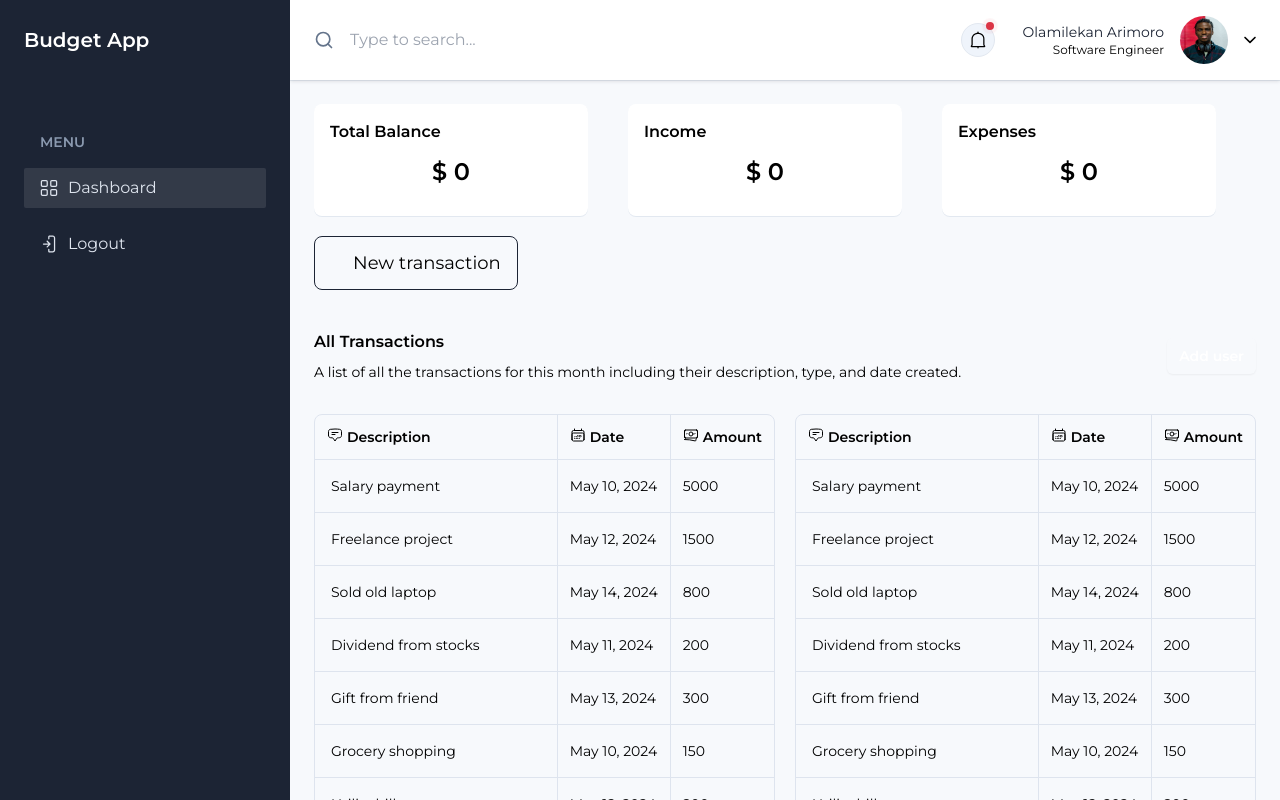
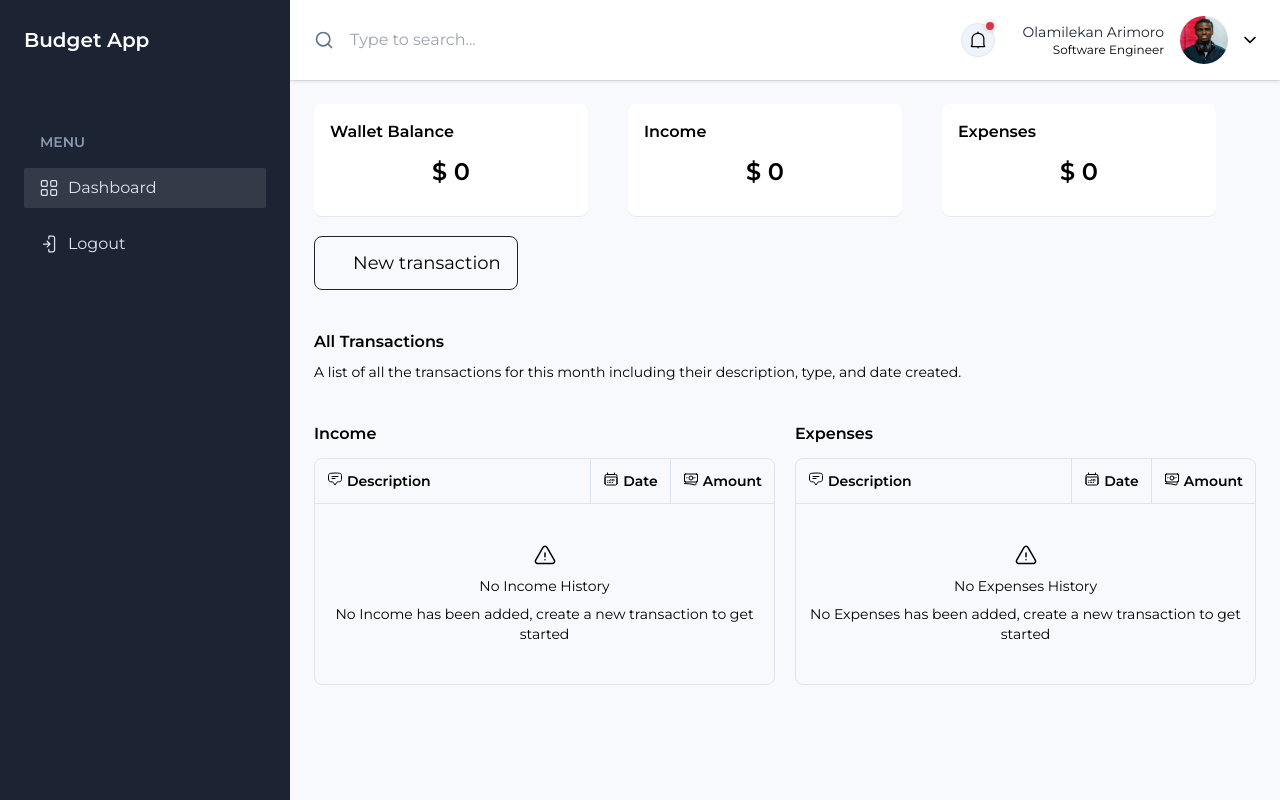
Before and after one commit to Lexitar32/My-Tips-App, a React (Vite) app: page /dashboard in a window 1280 px wide. Built offline with nearby package versions, Linux system fonts and the light colour scheme; some icons are missing.

Commit message:
add transaction and render transactions done

```diff
--- /dev/null
+++ b/src/assets/icons/EmptyIcon.tsx
@@ -0,0 +1,20 @@
+import * as React from "react";
+
+export const EmptyIcon = () => {
+  return (
+    <svg
+      xmlns="http://www.w3.org/2000/svg"
+      fill="none"
+      viewBox="0 0 24 24"
+      stroke-width="1.5"
+      stroke="currentColor"
+      className="w-6 h-6"
+    >
+      <path
+        stroke-linecap="round"
+        stroke-linejoin="round"
+        d="M12 9v3.75m-9.303 3.376c-.866 1.5.217 3.374 1.948 3.374h14.71c1.73 0 2.813-1.874 1.948-3.374L13.949 3.378c-.866-1.5-3.032-1.5-3.898 0L2.697 16.126ZM12 15.75h.007v.008H12v-.008Z"
+      />
+    </svg>
+  );
+};
--- a/src/components/TransactionsTable/index.tsx
+++ b/src/components/TransactionsTable/index.tsx
@@ -1,11 +1,21 @@
 import { DateIcon } from "@assets/icons/DateIcon";
 import { MoneyIcon } from "@assets/icons/MoneyIcon";
 import { TextIcon } from "@assets/icons/TextIcon";
-import { transactions } from "@constants/transactions";
+import { EmptyState } from "@components/common/EmptyState";
 import { ITransactions } from "@interfaces/budget";
 
-export const TransactionsTable: React.FC = () => {
+interface Props {
+  tableTitle?: string;
+  tableData: ITransactions[];
+}
+
+export const TransactionsTable: React.FC<Props> = ({
+  tableTitle,
+  tableData,
+}) => {
   return (
+    <div className="mt-5">
+      <h2 className="font-bold">{tableTitle}</h2>
       <div className="mt-3 border rounded-lg border-bodydark1">
         <div className="flow-root">
           <div>
@@ -43,27 +53,39 @@ export const TransactionsTable: React.FC = () => {
                   </tr>
                 </thead>
                 <tbody className="divide-y divide-bodydark1">
-                {transactions.map((transaction: ITransactions) => (
+                  {tableData?.length ? (
+                    tableData?.map((transaction: ITransactions) => (
                       <tr
                         key={transaction.id}
                         className="divide-x divide-bodydark1"
                       >
-                    <td className="py-4 pl-4 pr-3 text-sm font-medium text-gray-900 whitespace-nowrap">
+                        <td className="py-4 pl-4 pr-3 text-sm font-medium whitespace-nowrap">
                           {transaction.description}
                         </td>
-                    <td className="px-3 py-4 text-sm text-gray-500 whitespace-nowrap">
+                        <td className="px-3 py-4 text-sm whitespace-nowrap">
                           {transaction.transactionDate}
                         </td>
-                    <td className="px-3 py-4 text-sm text-gray-500 whitespace-nowrap">
+                        <td className="px-3 py-4 text-sm whitespace-nowrap">
                           {transaction.amount}
                         </td>
                       </tr>
-                ))}
+                    ))
+                  ) : (
+                    <tr>
+                      <td colSpan={3} className="py-10">
+                        <EmptyState
+                          title={`No ${tableTitle} History`}
+                          description={`No ${tableTitle} has been added, create a new transaction to get started`}
+                        />
+                      </td>
+                    </tr>
+                  )}
                 </tbody>
               </table>
             </div>
           </div>
         </div>
       </div>
+    </div>
   );
 };
--- /dev/null
+++ b/src/components/common/EmptyState/index.tsx
@@ -0,0 +1,17 @@
+import * as React from "react";
+import { EmptyIcon } from "@assets/icons/EmptyIcon";
+
+interface Props {
+  title: string;
+  description: string;
+}
+
+export const EmptyState: React.FC<Props> = ({ title, description }) => {
+  return (
+    <div className="flex flex-col items-center text-sm text-center">
+      <EmptyIcon />
+      <p className="py-2">{title}</p>
+      <p>{description}</p>
+    </div>
+  );
+};
--- a/src/contexts/reducers/budgetReducer.ts
+++ b/src/contexts/reducers/budgetReducer.ts
@@ -12,13 +12,13 @@ const addNewTransaction = (state: BudgetState, data: ITransactions) => {
   };
 };
 
-const editTransaction = (state: BudgetState, walletId: string) => {
+const editTransaction = (state: BudgetState, transactionId: string) => {
   return {
     ...state,
   };
 };
 
-const deleteTransaction = (state: BudgetState) => {
+const deleteTransaction = (state: BudgetState, transactionId: string) => {
   return {
     ...state,
   };
@@ -34,7 +34,7 @@ export const budgetReducer = (
     case "EDIT_TRANSACTION":
       return editTransaction(state, action.payload);
     case "DELETE_TRANSACTION":
-      return deleteTransaction(state);
+      return deleteTransaction(state, action.payload);
     default:
       return state;
   }
--- a/src/pages/Dashboard/index.tsx
+++ b/src/pages/Dashboard/index.tsx
@@ -1,4 +1,8 @@
-import { useBudget } from "@contexts/BudgetContext";
+import {
+  getExpenseTransactions,
+  getIncomeTransactions,
+  useBudget,
+} from "@contexts/BudgetContext";
 import { BalanceCard } from "@components/BalanceCard";
 import { Button } from "@components/ui/Button";
 import { TransactionModal } from "@components/common/Modal/TransactionModal";
@@ -8,6 +12,8 @@ import { TransactionsTable } from "@components/TransactionsTable";
 const DashboardPage = () => {
   const { state } = useBudget();
   const { openModal, setOpenModal } = useModalContext();
+  const incomes = getIncomeTransactions(state.transactions);
+  const expenses = getExpenseTransactions(state.transactions);
 
   const handleModal = () => {
     setOpenModal(!openModal);
@@ -16,7 +22,7 @@ const DashboardPage = () => {
   return (
     <div className="font-mont">
       <div className="flex justify-between">
-        <BalanceCard title={"Total Balance"} amount={state.walletBalance} />
+        <BalanceCard title={"Wallet Balance"} amount={state.walletBalance} />
         <BalanceCard title={"Income"} amount={state.incomeBalance} />
         <BalanceCard title={"Expenses"} amount={state.expensesBalance} />
       </div>
@@ -41,23 +47,15 @@ const DashboardPage = () => {
               description, type, and date created.
             </p>
           </div>
-          <div className="mt-4 sm:ml-16 sm:mt-0 sm:flex-none">
-            <button
-              type="button"
-              className="block px-3 py-2 text-sm font-semibold text-center text-white bg-indigo-600 rounded-md shadow-sm hover:bg-indigo-500 focus-visible:outline focus-visible:outline-2 focus-visible:outline-offset-2 focus-visible:outline-indigo-600"
-            >
-              Add user
-            </button>
-          </div>
         </div>
       </div>
 
       <div className="flex">
         <div className="w-full mr-5">
-          <TransactionsTable />
+          <TransactionsTable tableTitle="Income" tableData={incomes} />
         </div>
         <div className="w-full">
-          <TransactionsTable />
+          <TransactionsTable tableTitle="Expenses" tableData={expenses} />
         </div>
       </div>
 
```
Lines whose indentation alone changed are shown as unchanged.
